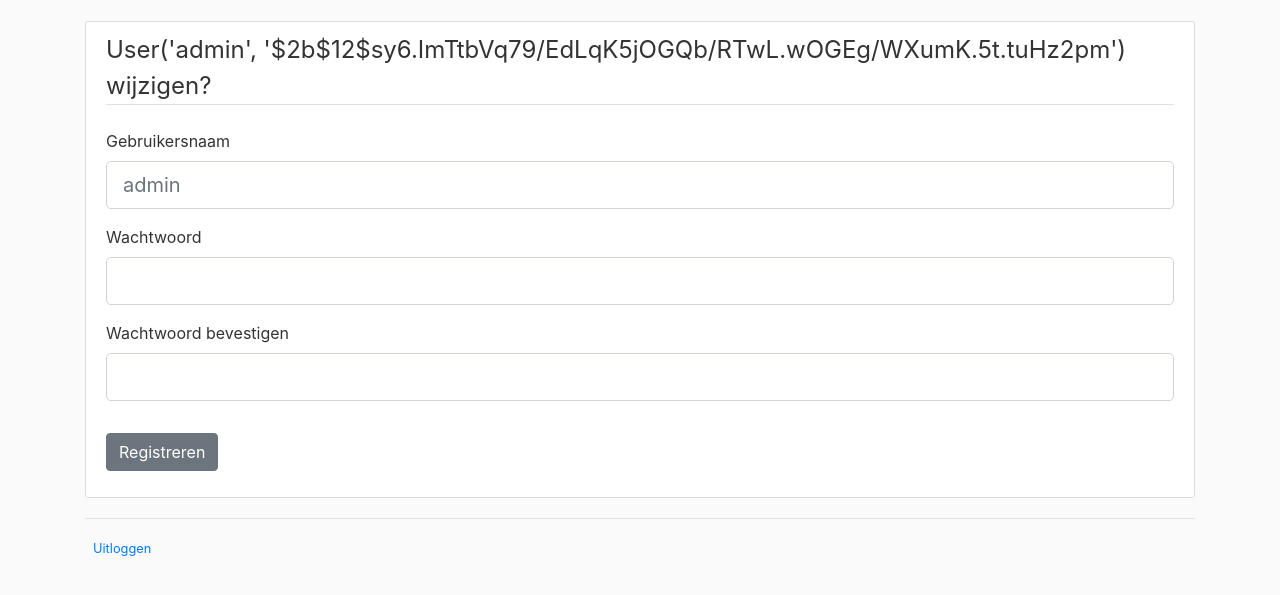
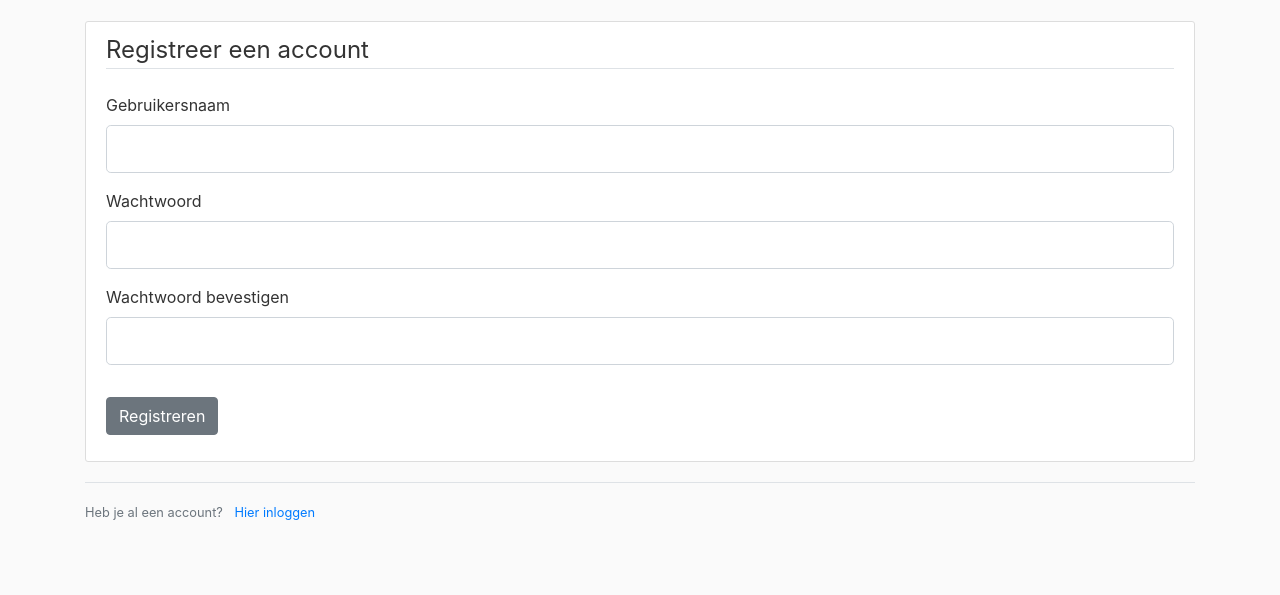
Before and after one commit to Bakkerino/firewall_configuration_tool, a Flask app: template flaskapp/configuratietool/templates/registreren.html in a window 1280 px wide. Shown: the part 59-654 px from the top of the page. Run offline with Flask 2, Linux system fonts and the light colour scheme; the template is opened without the code that fills it: values that come from a table or form of the project are taken from there, others are empty; a user stored in the database is signed in; data comes from the database, SQL or seed files in the repository; some libraries are stand-ins or nearby versions.

Commit message:
kleine foutoplossingen

```diff
--- a/flaskapp/configuratietool/templates/base.html
+++ b/flaskapp/configuratietool/templates/base.html
@@ -33,7 +33,7 @@
           <!-- Navigatie bar rechts login/register -->
           <div class="navbar-nav">
             {% if current_user.is_authenticated %}
-            <a class="nav-item nav-link" href="{{ url_for('register') }}">{{ current_user.username.title() }}</a>
+            <a class="nav-item nav-link" href="{{ url_for('logout') }}">{{ current_user.username.title() }}</a>
             {% else %}
               <a class="nav-item nav-link" href="{{ url_for('login') }}">Login</a>
               <a class="nav-item nav-link" href="{{ url_for('register') }}">Registreren</a>
--- a/flaskapp/configuratietool/templates/registreren.html
+++ b/flaskapp/configuratietool/templates/registreren.html
@@ -4,7 +4,7 @@
     <form method="POST" action="">
         {{ form.hidden_tag() }}
         <fieldset class="form-group">
-            <legend class="border-bottom mb-4">{% if user %}{{ user }} wijzigen?{% else %}Registreer een account{% endif %}</legend>
+            <legend class="border-bottom mb-4">Registreer een account</legend>
             <div class="form-group">
                 {{ form.username.label(class="form-control-label") }}
                 {% if form.username.errors %}
@@ -16,11 +16,7 @@
                         {% endfor %}
                     </div>
                 {% else %}
-                    {% if current_user.is_authenticated %}
-                        {{ form.username(class="form-control form-control-lg", placeholder=current_user.username) }}
-                    {% else %}
-                        {{ form.username(class="form-control form-control-lg") }}
-                    {% endif %}
+                    {{ form.username(class="form-control form-control-lg") }}
                 {% endif %}
             </div>
             <div class="form-group">
@@ -57,11 +53,7 @@
 </div>
 <div class="border-top pt-3">
     <small class="text-muted">
-        {% if current_user.is_authenticated %}
-            <a class="ml-2" href="{{ url_for('logout') }}">Uitloggen</a>
-        {% else %}
-            Heb je al een account? <a class="ml-2" href="{{ url_for('login') }}">Hier inloggen</a>
-        {% endif %}
+        Heb je al een account? <a class="ml-2" href="{{ url_for('login') }}">Hier inloggen</a>
     </small>
 </div>
 
```
Also changed, not shown: flaskapp/configuratietool/routes.py (+9 -20 lines).
